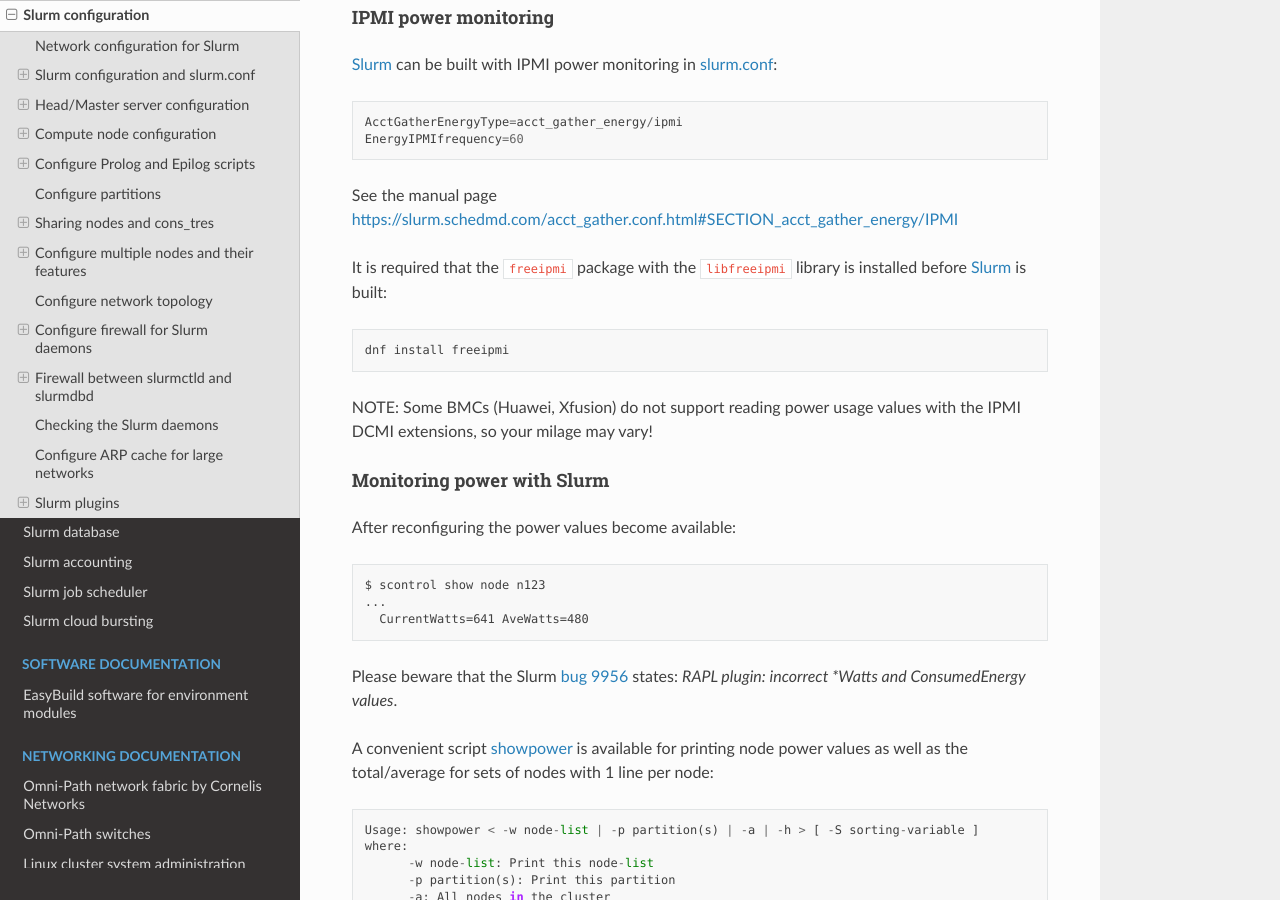
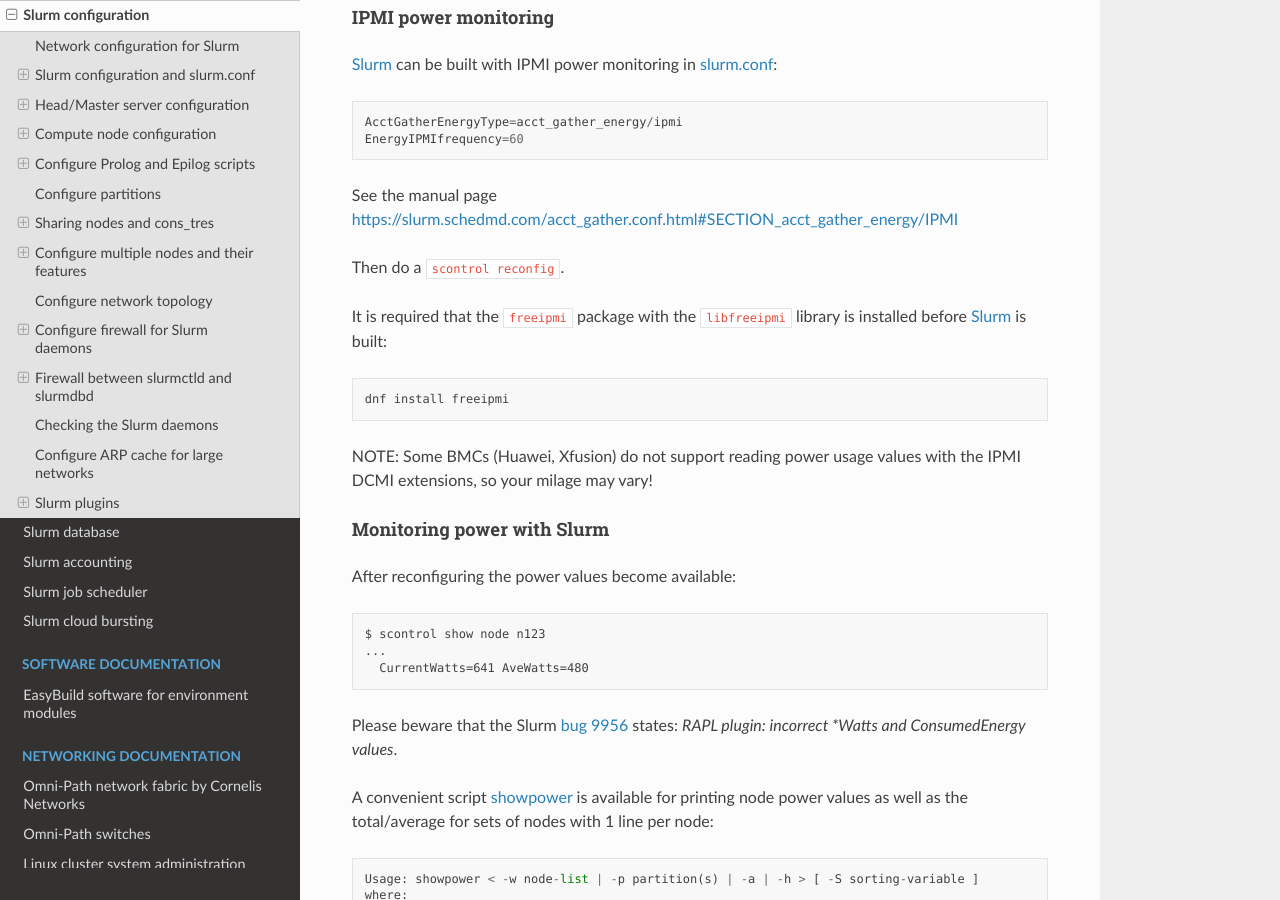
Before and after one commit to OleHolmNielsen/Niflheim_system, a Sphinx documentation site: the page built from docs/Slurm_configuration.rst, in a window 1280 px wide and 900 px high, scrolled down 17320 px. Built offline with Sphinx 7.4.7 and the Read the Docs theme 2.0.0, drawn with Linux system fonts in a browser that asks for light colours.

Commit message:
Minor edit

```diff
--- a/docs/Slurm_configuration.rst
+++ b/docs/Slurm_configuration.rst
@@ -698,6 +698,8 @@
 
 See the manual page https://slurm.schedmd.com/acct_gather.conf.html#SECTION_acct_gather_energy/IPMI
 
+Then do a ``scontrol reconfig``.
+
 It is required that the ``freeipmi`` package with the ``libfreeipmi`` library is installed before Slurm_ is built::
 
   dnf install freeipmi
```
